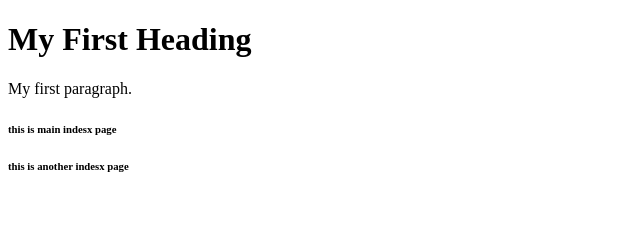
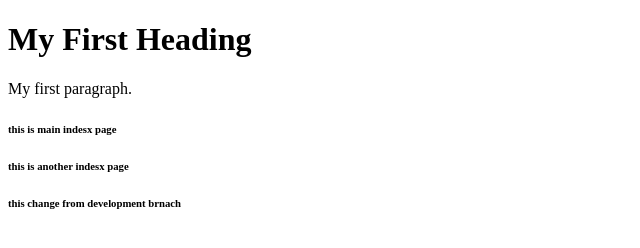
Before and after one commit to rhtsngh/my-awesome-app, a plain HTML site: page Index.html in a window 1280 px wide. Shown: the whole page, without its empty margins (0-640 px from the left). Drawn offline with Linux system fonts and the light colour scheme.

Commit message:
Change from develop

```diff
--- a/Index.html
+++ b/Index.html
@@ -8,5 +8,6 @@
 <h6>this is main indesx page</h6>
 <h6>this is another
      indesx page</h6>
+     <h6>this change from development brnach</h6>
 </body>
 </html>
```
